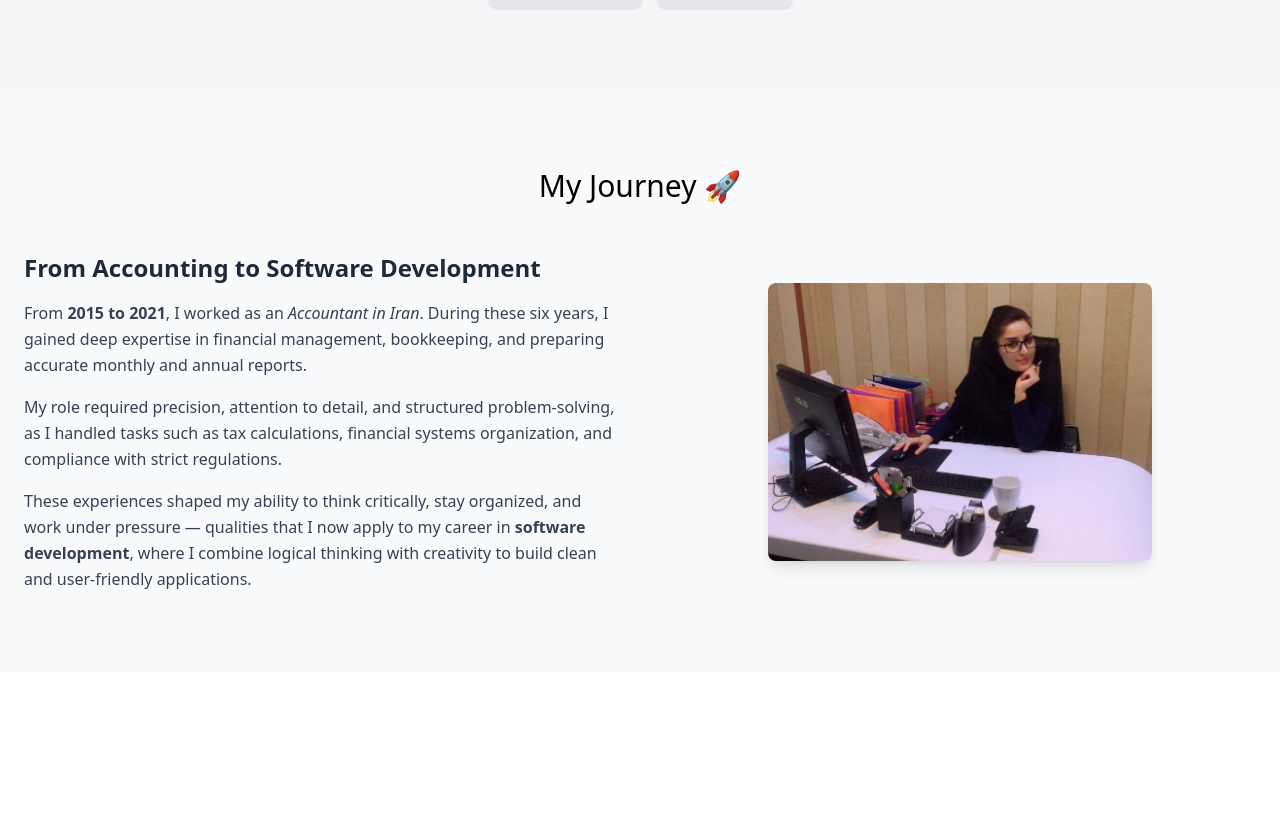
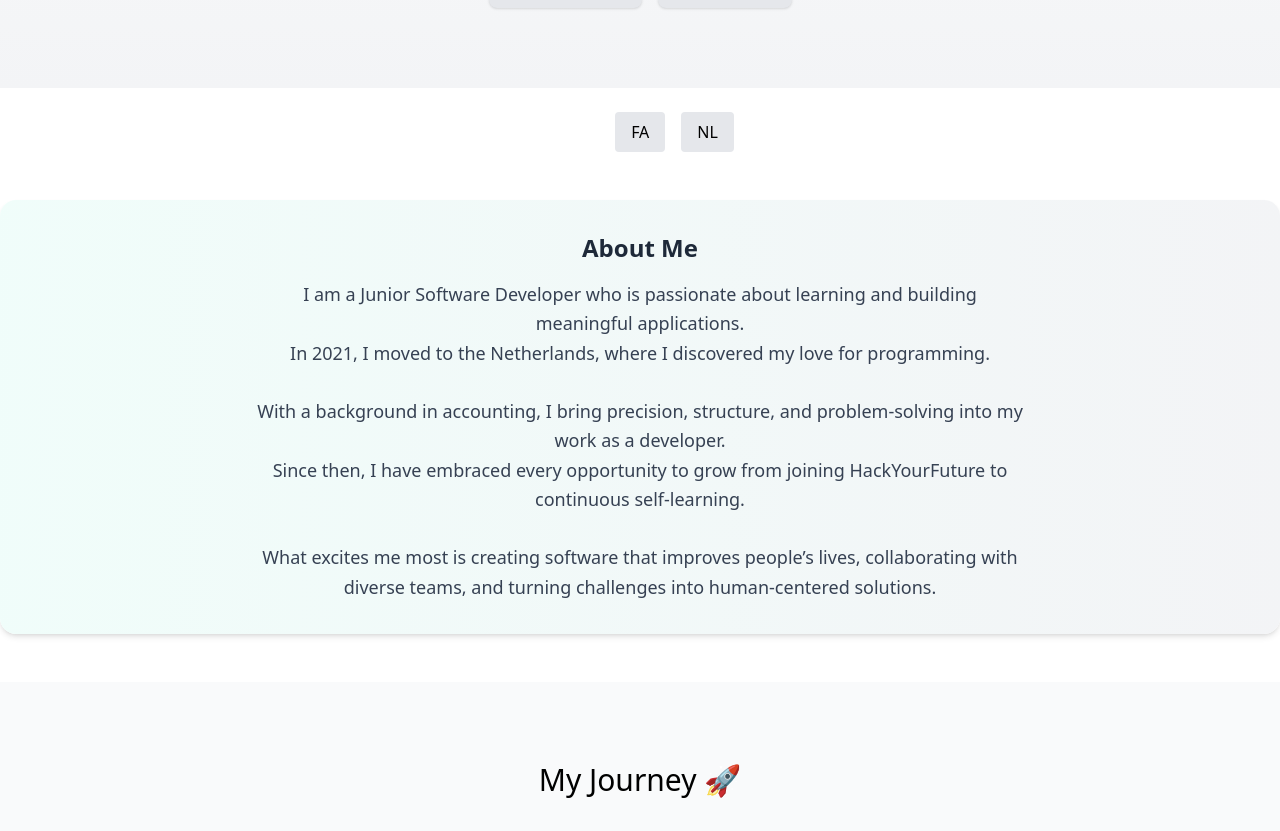
Before and after one commit to samira313/portfolio, a React (Vite) app: page / in a window 1280 px wide. Shown: the part 668-1499 px from the top of the page. Before the commit the page ends 1340 px from the top, so only its background shows below. Built offline with nearby package versions, Linux system fonts and the light colour scheme.

Commit message:
add multilingual support for About section

```diff
--- a/src/App.tsx
+++ b/src/App.tsx
@@ -1,10 +1,14 @@
 import './App.css'
+import { useState } from "react";
 import Navbar from "./components/Navbar";
 import Hero from "./sections/Hero";
 import Journey from './sections/Journey';
 import logo  from "./assets/logo.png";
 import profileImage from "./assets/profile.jpeg";
+import About from "./sections/About";
+import { texts } from "./i18n/texts";
 function App() {
+    const [lang, setLang] = useState<"en" | "fa" | "nl">("en");
   return (
     <div>
        {/* Navigation bar */}
@@ -25,7 +29,28 @@ function App() {
   title="Junior Software Developer"
   skills={["React", "TypeScript", "TailwindCSS", "Node.js"]}
 />
+  <div>
+      {/* Language Switcher */}
+      <div className="flex justify-center space-x-4 mt-6">
+        {["en", "fa", "nl"].map((l) => (
+          <button
+            key={l}
+            onClick={() => setLang(l as "en" | "fa" | "nl")}
+            className={`px-4 py-2 rounded ${
+              lang === l ? "bg-primary text-white" : "bg-gray-200"
+            }`}
+          >
+            {l.toUpperCase()}
+          </button>
+        ))}
+      </div>
 
+      {/* About Section */}
+      <About
+        title={texts.about[lang].title}
+        description={texts.about[lang].text}
+      />
+    </div>
       <Journey />
 
     </div>
--- /dev/null
+++ b/src/i18n/texts.ts
@@ -0,0 +1,89 @@
+
+export const texts = {
+  about: {
+    en: {
+      title: "About Me",
+      text: `I am a Junior Software Developer who is passionate about learning and building meaningful applications.
+In 2021, I moved to the Netherlands, where I discovered my love for programming.
+
+With a background in accounting, I bring precision, structure, and problem-solving into my work as a developer.
+Since then, I have embraced every opportunity to grow from joining HackYourFuture to continuous self-learning.
+
+What excites me most is creating software that improves people’s lives, collaborating with diverse teams, and turning challenges into human-centered solutions.`,
+    },
+    fa: {
+      title: "درباره من",
+      text: `من یک جونیور دولوپر هستم که عاشق یادگیری و ساخت اپلیکیشن‌های معنادارم.
+در سال ۲۰۲۱ به هلند مهاجرت کردم و همان‌جا علاقه‌ام به برنامه‌نویسی را کشف کردم.
+
+با پیشینه‌ای در حسابداری، ذهنیتی دقیق، ساختاریافته و حل‌مسئله‌محور را وارد دنیای توسعه نرم‌افزار کرده‌ام.
+از آن زمان، از هر فرصتی برای رشد استفاده کرده‌ام — از پیوستن به HackYourFuture گرفته تا یادگیری مداوم تکنولوژی‌های جدید به صورت خودآموز.
+
+آنچه بیش از همه مرا هیجان‌زده می‌کند، ساخت نرم‌افزارهایی است که زندگی مردم را آسان‌تر می‌کنند، کار تیمی و همکاری با افراد متنوع، و تبدیل چالش‌ها به راه‌حل‌های زیبا و انسانی.`,
+    },
+    nl: {
+      title: "Over Mij",
+      text: `Ik ben een junior softwareontwikkelaar met een passie voor leren en het bouwen van betekenisvolle applicaties.
+In 2021 ben ik naar Nederland verhuisd, waar ik mijn liefde voor programmeren heb ontdekt.
+
+Met een achtergrond in boekhouding breng ik nauwkeurigheid, structuur en probleemoplossend vermogen mee naar softwareontwikkeling.
+Sindsdien heb ik elke kans benut om te groeien van HackYourFuture tot zelfstandig leren van nieuwe technologieën.
+
+Wat mij het meest enthousiasmeert, is het creëren van software die het leven van mensen gemakkelijker maakt, samenwerken in diverse teams, en het omzetten van uitdagingen in elegante, mensgerichte oplossingen.`,
+    },
+  },
+
+  journey: {
+    en: {
+      title: "My Journey 🚀",
+      text: `From 2015 to 2021, I worked as an Accountant in Iran.
+During these six years, I gained deep expertise in financial management, bookkeeping, and preparing accurate reports.
+
+My role required precision, attention to detail, and structured problem-solving, as I dealt with tax calculations, compliance, and financial system organization.
+
+These experiences shaped my ability to think critically, stay organized, and work under pressure — skills I now apply in my career as a software developer.`,
+    },
+    fa: {
+      title: "مسیر من 🚀",
+      text: `از سال ۲۰۱۵ تا ۲۰۲۱ به‌عنوان حسابدار در ایران کار کردم.
+در طول این شش سال، تجربه عمیقی در مدیریت مالی، حسابداری و تهیه گزارش‌های دقیق به دست آوردم.
+
+نقشم نیازمند دقت بالا، توجه به جزئیات و حل مسئله ساختاریافته بود، چرا که با محاسبه مالیات، رعایت قوانین و سازمان‌دهی سیستم‌های مالی سروکار داشتم.
+
+این تجربه‌ها توانایی من را در تفکر انتقادی، سازمان‌دهی و کار تحت فشار شکل دادند — مهارت‌هایی که اکنون در مسیر توسعه نرم‌افزار از آن‌ها استفاده می‌کنم.`,
+    },
+    nl: {
+      title: "Mijn Reis 🚀",
+      text: `Van 2015 tot 2021 werkte ik als accountant in Iran.
+Tijdens deze zes jaar heb ik veel ervaring opgedaan in financieel beheer, boekhouding en het opstellen van nauwkeurige rapporten.
+
+Mijn rol vereiste precisie, aandacht voor detail en gestructureerd probleemoplossend vermogen, omdat ik verantwoordelijk was voor belastingberekeningen, naleving en het organiseren van financiële systemen.
+
+Deze ervaringen hebben mijn vermogen gevormd om kritisch te denken, georganiseerd te blijven en onder druk te werken — vaardigheden die ik nu toepas in mijn carrière als softwareontwikkelaar.`,
+    },
+  },
+
+  contact: {
+    en: {
+      title: "Contact Me",
+      text: "Feel free to reach out via email or connect with me on social media.",
+      email: "Email",
+      linkedin: "LinkedIn",
+      github: "GitHub",
+    },
+    fa: {
+      title: "تماس با من",
+      text: "خوشحال می‌شوم از طریق ایمیل یا شبکه‌های اجتماعی با من در ارتباط باشید.",
+      email: "ایمیل",
+      linkedin: "لینکدین",
+      github: "گیت‌هاب",
+    },
+    nl: {
+      title: "Contact",
+      text: "Neem gerust contact met mij op via e-mail of via sociale media.",
+      email: "E-mail",
+      linkedin: "LinkedIn",
+      github: "GitHub",
+    },
+  },
+};
--- a/src/sections/About.tsx
+++ b/src/sections/About.tsx
@@ -0,0 +1,28 @@
+import React from "react";
+
+type AboutProps = {
+  title: string;
+  description: string;
+};
+
+const About: React.FC<AboutProps> = ({ title, description }) => {
+  return (
+    <section
+      id="about"
+      className="bg-gradient-to-r from-teal-50 to-gray-100 shadow-md rounded-2xl p-8 my-12 text-center"
+    >
+      {/* Section Title */}
+      <h2 className="text-2xl font-semibold text-gray-800 mb-4">{title}</h2>
+
+      {/* Yellow divider line
+      <div className="w-20 h-1 bg-blue-400 mx-auto mb-6 rounded-full"></div> */}
+
+      {/* About text */}
+      <p className="text-lg text-gray-700 leading-relaxed max-w-3xl mx-auto whitespace-pre-line">
+        {description}
+      </p>
+    </section>
+  );
+};
+
+export default About;
--- a/src/sections/Hero.tsx
+++ b/src/sections/Hero.tsx
@@ -1,5 +1,3 @@
-
-
 type HeroProps = {
   profileImage: string;
   name: string;
```
